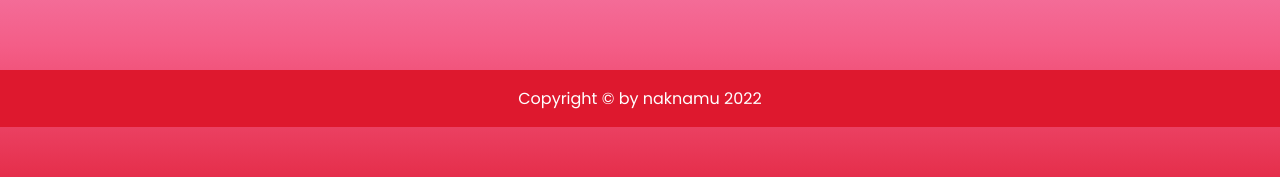
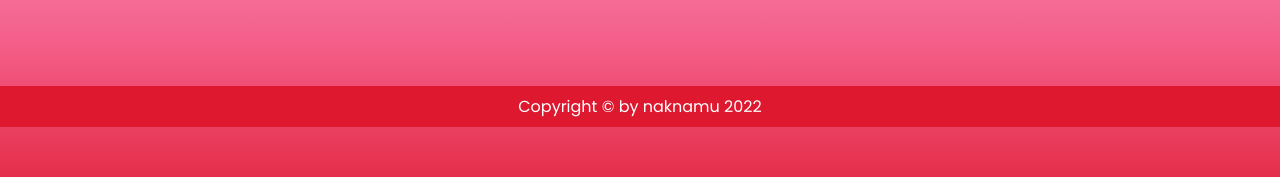
Before and after one commit to naknamu/shopping-cart, a React (Create React App) app: page / in a window 1280 px wide. Shown: the part 673-850 px from the top of the page. Built offline with nearby package versions, Linux system fonts and the light colour scheme.

Commit message:
Fixed bug of main div with blank white space

```diff
--- a/src/index.css
+++ b/src/index.css
@@ -56,7 +56,7 @@ main {
     #edd0f3,
     #ffffff
   );
-  height: 100%;
+  /* height: 100%; */
 }
 
 .lagayan-ng-kard {
@@ -106,7 +106,7 @@ footer {
   color: white;
   text-align: center;
   font-size: 1rem;
-  padding: 1rem;
+  padding: 0.5rem;
   position: fixed;
   bottom: 0;
   z-index: 1;
```
